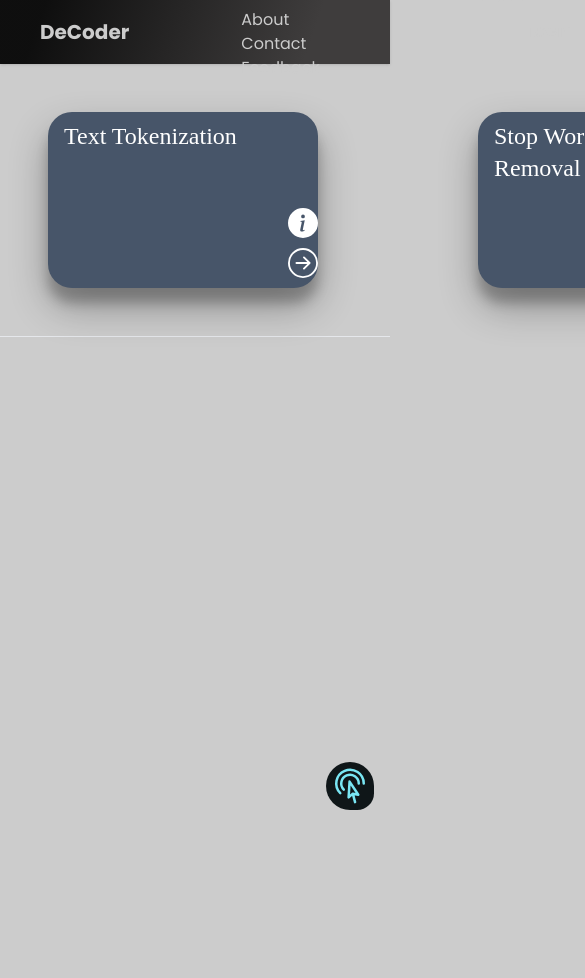
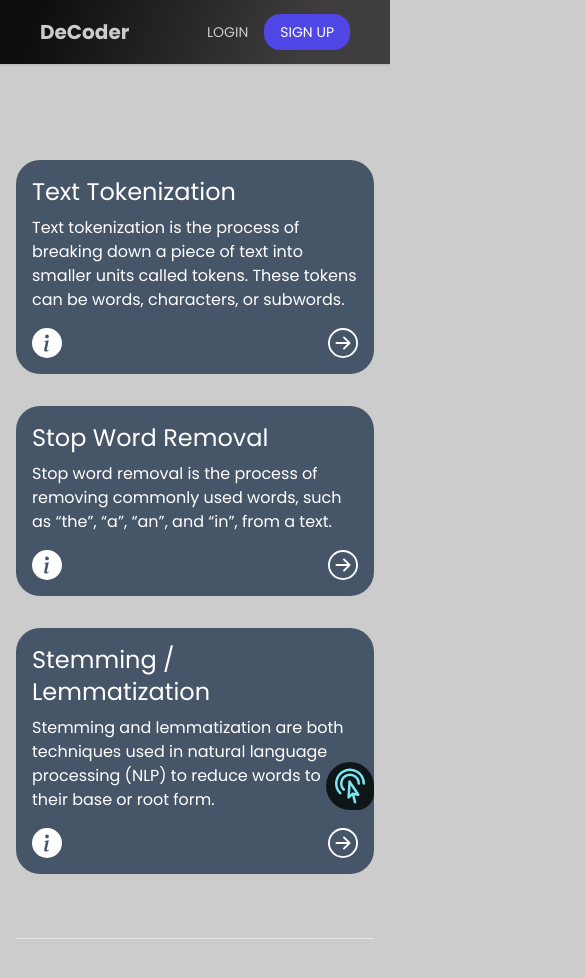
Before and after one commit to akadeepesh/ML_Automation_Frontend, a React (Create React App) app: page / in a window 390 px wide. Shown: the top 978 px of the page, 585 px wide, since content can reach past the window. Built offline with nearby package versions, Linux system fonts and the light colour scheme; a web font is replaced by a local one.

Commit message:
responsive

```diff
--- a/src/components/Home.jsx
+++ b/src/components/Home.jsx
@@ -3,32 +3,35 @@ import './styling/Home.css';
 import { BsArrowRightCircle, BsFillInfoCircleFill } from "react-icons/bs";
 
 const data = [
-  { title: 'Text Tokenization', description: 'Some description for tokenization' },
-  { title: 'Stop Word Removal', description: 'Some description for stop word removal' },
-  { title: 'Stemming / Lemmatization', description: 'Some description for stemming/lemmatization' },
+  { title: 'Text Tokenization', description: 'Text tokenization is the process of breaking down a piece of text into smaller units called tokens. These tokens can be words, characters, or subwords.' },
+  { title: 'Stop Word Removal', description: 'Stop word removal is the process of removing commonly used words, such as “the”, “a”, “an”, and “in”, from a text.' },
+  { title: 'Stemming / Lemmatization', description: 'Stemming and lemmatization are both techniques used in natural language processing (NLP) to reduce words to their base or root form.' },
 ];
 
 const Home = () => {
   return (
-    <div className='max-w-screen h-[1000px]'>
-      <div className="TEXT m-12 flex mt-12 space-x-40">
+    <div className='max-w-screen-xl mx-auto p-4'>
+      <div className="flex flex-wrap -mx-4 mt-20">
         {data.map((item, index) => (
-          <div key={index} className="BOX bg-slate-600 w-72 h-44 flex rounded-3xl">
-            <div className='m-2 ml-4 text-white MAIN text-2xl'>
-              <div className='w-48'>{item.title}</div>
-            </div>
-            <div className="grid ml-6 mt-24">
-              <span className='grid-flow-col cursor-pointer text-white hover:text-black'>
-                <BsFillInfoCircleFill size={30} className='' />
-              </span>
-              <span className='grid-flow-col cursor-pointer text-white hover:text-black'>
-                <BsArrowRightCircle size={30} className='' />
-              </span>
+          <div key={index} className="w-full sm:w-1/2 md:w-1/3 lg:w-1/4 px-4 mb-8">
+            <div className='bg-slate-600 rounded-3xl p-4 h-full flex flex-col justify-between'>
+              <div>
+                <div className='text-white text-2xl mb-2'>{item.title}</div>
+                <p className="text-white">{item.description}</p>
+              </div>
+              <div className="mt-4 flex justify-between items-center">
+                <span className='cursor-pointer text-white hover:text-indigo-600'>
+                  <BsFillInfoCircleFill size={30} />
+                </span>
+                <span className='cursor-pointer text-white hover:text-indigo-600'>
+                  <BsArrowRightCircle size={30} />
+                </span>
+              </div>
             </div>
           </div>
         ))}
       </div>
-      <hr />
+      <hr className="my-8" />
     </div>
   );
 }
--- a/src/components/Navbar.jsx
+++ b/src/components/Navbar.jsx
@@ -1,9 +1,8 @@
-import React from 'react'; //{ useState }
+import React from 'react';
 import { Link } from 'react-scroll';
 import './styling/Navbar.css'
 
 const Navbar = () => {
-    // const [nav, setNav] = useState(false);
     return (
         <header>
             <nav>
@@ -13,7 +12,7 @@ const Navbar = () => {
                             <div className="text-xl text-brownish lg:text-2xl font-bold cursor-pointer">
                                 <a href="/">DeCoder</a>
                             </div>
-                            <ul className="md:flex justify-around cursor-pointer space-x-20">
+                            <ul className="hidden md:flex justify-around cursor-pointer space-x-20">
                                 <li className='hover:text-indigo-600 ml-80 text-brownish transition-all ease-in-out'>
                                     <Link to='home' smooth duration={500}>Home</Link>
                                 </li>
--- a/src/components/styling/Chatbox.css
+++ b/src/components/styling/Chatbox.css
@@ -123,3 +123,25 @@
 .chatarea{
     background: linear-gradient(179.4deg, rgb(253, 240, 233) 2.2%, rgb(255, 194, 203) 96.2%);
 }
+
+
+@media (max-width: 1366px) {
+    :root {
+        --w288: calc(288px * 1.4);
+        --h384: calc(384px * 1.4);
+    }
+}
+
+@media (max-width: 1280px) {
+    :root {
+        --w288: calc(288px * 1.2);
+        --h384: calc(384px * 1.2);
+    }
+}
+
+@media (max-width: 1024px) {
+    :root {
+        --w288: calc(288px * 1);
+        --h384: calc(384px * 1);
+    }
+}
```
